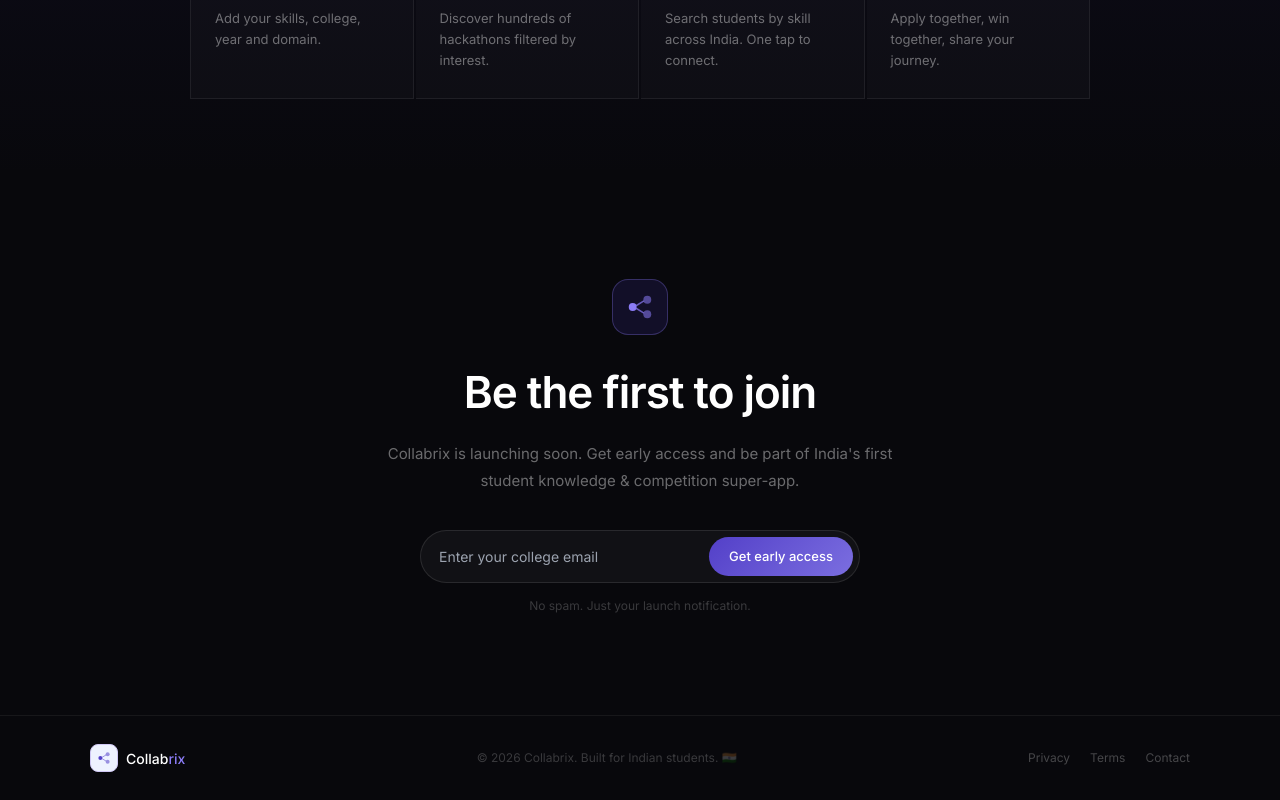
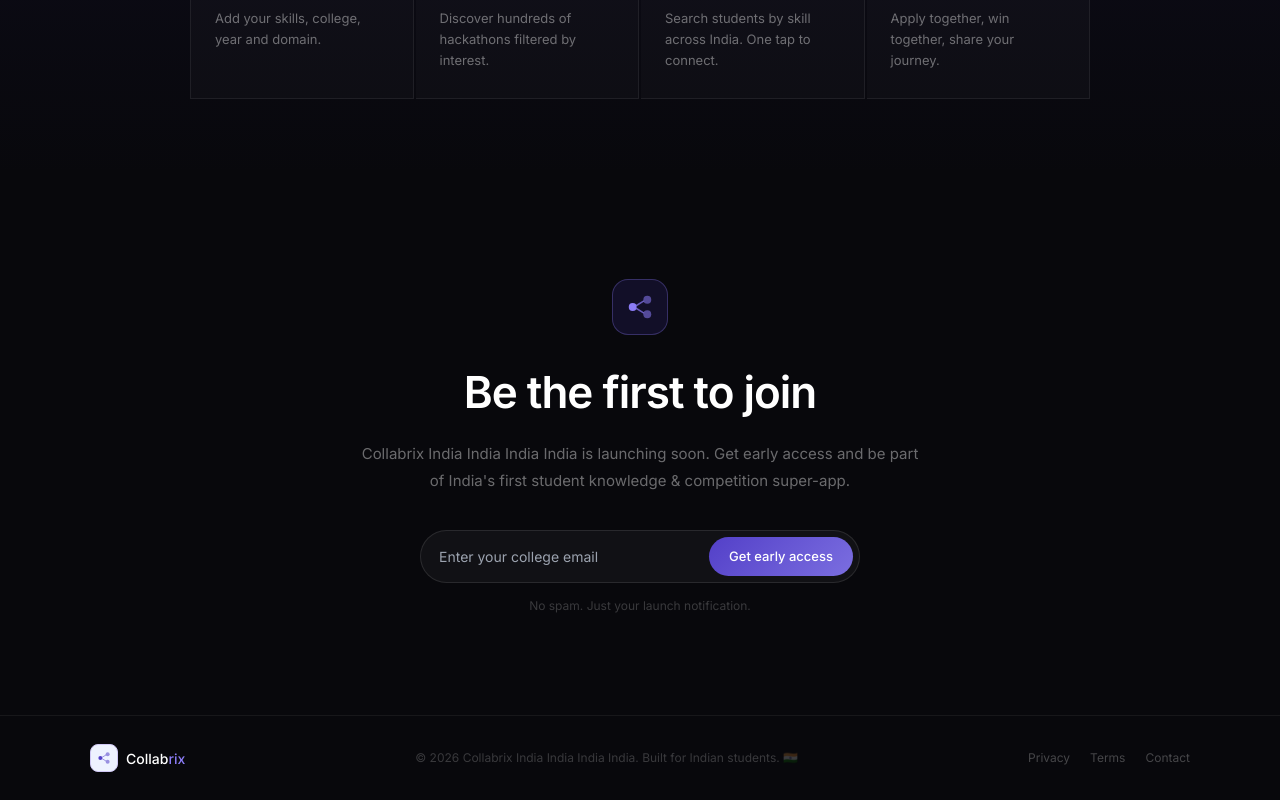
Before and after one commit to Tharun-Ajmeera/collabrix, a React (Vite) app: page / in a window 1280 px wide. Shown: the part 1922-2722 px from the top of the page. Built offline with nearby package versions, Linux system fonts and the light colour scheme.

Commit message:
Renamed to Collabrix India

```diff
--- a/index.html
+++ b/index.html
@@ -4,7 +4,11 @@
     <meta charset="UTF-8" />
     <link rel="icon" type="image/svg+xml" href="/favicon.svg" />
     <meta name="viewport" content="width=device-width, initial-scale=1.0" />
-    <title>collabrix</title>
+    <title>Collabrix India — Discover. Connect. Compete.</title>
+    <meta name="description" content="Collabrix India — Discover hackathons, find skilled teammates across India, and grow through pure knowledge reels." />
+    <meta name="keywords" content="hackathons india, college events, find teammates, tech reels, student platform india" />
+    <meta property="og:title" content="Collabrix India — Discover. Connect. Compete." />
+    <meta property="og:description" content="India's student knowledge and competition super-app." />
   </head>
   <body>
     <div id="root"></div>
--- a/package.json
+++ b/package.json
@@ -1,5 +1,5 @@
 {
-  "name": "collabrix",
+  "name": "collabrix-india",
   "private": true,
   "version": "0.0.0",
   "type": "module",
--- a/src/pages/Home.jsx
+++ b/src/pages/Home.jsx
@@ -338,7 +338,7 @@
           Be the first to join
         </h2>
         <p style={{ fontSize: 15, color: "rgba(255,255,255,0.4)", lineHeight: 1.75, margin: "0 0 36px" }}>
-          Collabrix is launching soon. Get early access and be part of India's first student knowledge & competition super-app.
+          Collabrix India India India India is launching soon. Get early access and be part of India's first student knowledge & competition super-app.
         </p>
 
         {submitted ? (
@@ -347,7 +347,7 @@
             background: "rgba(83,64,200,0.2)", border: "1px solid rgba(139,124,246,0.4)",
             color: "#A899F0", animation: "fadeIn 0.5s ease",
           }}>
-            You're on the list! We'll notify you when Collabrix launches 🎉
+            You're on the list! We'll notify you when Collabrix India India India India launches 🎉
           </div>
         ) : (
           <div style={{
@@ -408,7 +408,7 @@
           </div>
           <span style={{ fontSize: 14, fontWeight: 500, color: "#fff" }}>Collab<span style={{ color: "#8B7CF6" }}>rix</span></span>
         </div>
-        <p style={{ fontSize: 12, color: "rgba(255,255,255,0.2)" }}>© 2026 Collabrix. Built for Indian students. 🇮🇳</p>
+        <p style={{ fontSize: 12, color: "rgba(255,255,255,0.2)" }}>© 2026 Collabrix India India India India. Built for Indian students. 🇮🇳</p>
         <div style={{ display: "flex", gap: 20 }}>
           {["Privacy", "Terms", "Contact"].map(l => (
             <a key={l} href="#" style={{ fontSize: 12, color: "rgba(255,255,255,0.25)", textDecoration: "none", transition: "color 0.2s" }}
```
